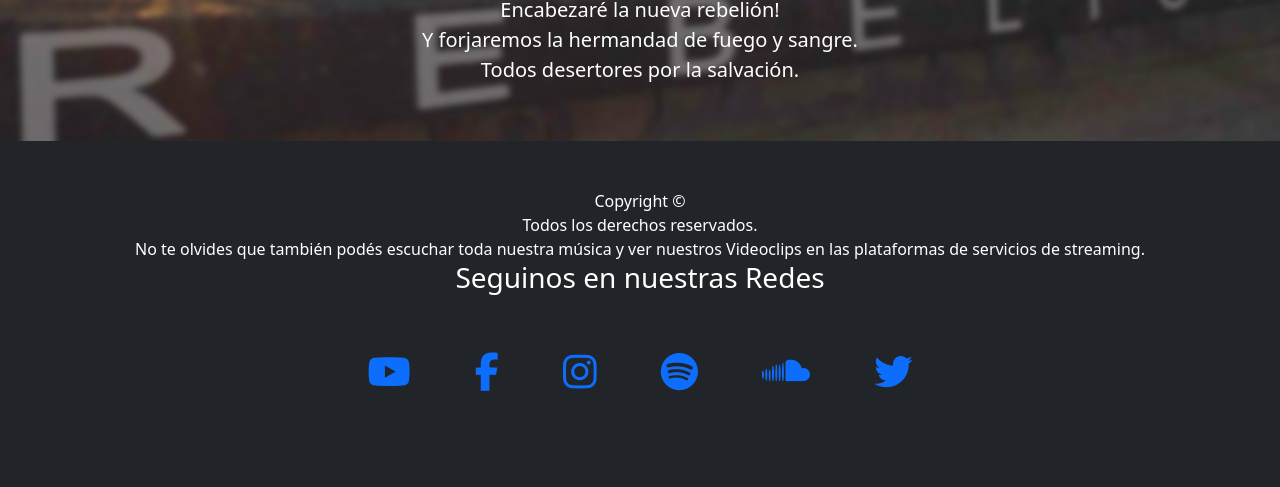
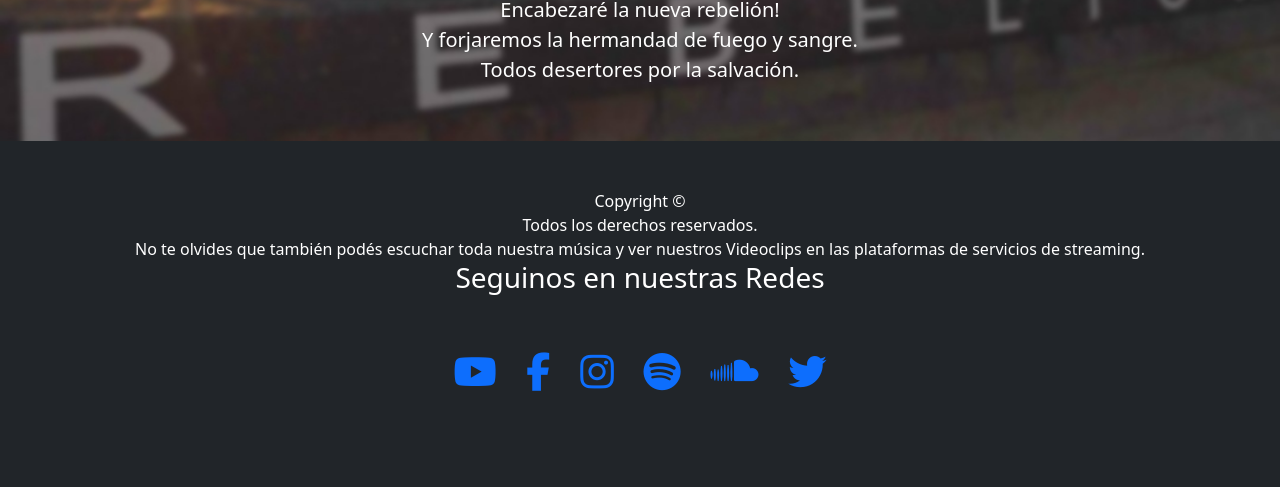
Before and after one commit to asiles-lab/Presagios, a website with bundled scripts: page index.html in a window 1280 px wide. Shown: the part 721-1208 px from the top of the page. Built offline with nearby package versions, Linux system fonts and the light colour scheme.

Commit message:
Footer
Se cambia de Px a Vw

```diff
--- a/css/unite.css
+++ b/css/unite.css
@@ -34,10 +34,9 @@ section {
   padding-bottom: 20px; }
 
 footer div a {
-  padding: 30px;
+  padding: 1vw;
   text-align: center;
   font-size: 3vw;
-  padding: 30px;
   text-align: center;
   font-size: 3vw; }
 
```
